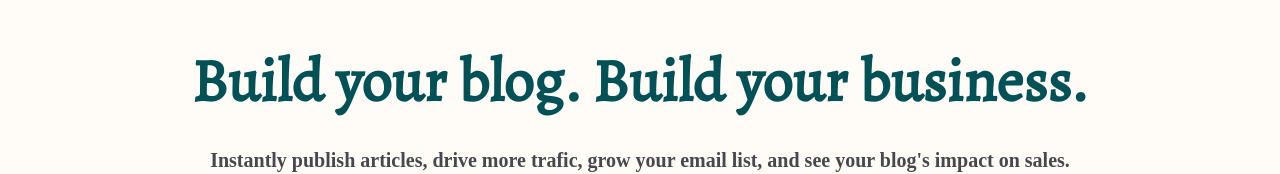
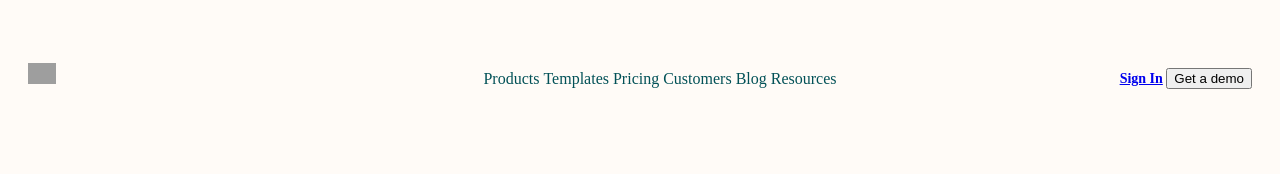
Before and after one commit to gnzrmsrtg/bedu-matcha, a plain HTML site: page index.html in a window 1280 px wide. Shown: the top 174 px of the page. Drawn offline with nearby package versions, Linux system fonts and the light colour scheme; grey boxes are pictures that could not be loaded; a web font is replaced by a local one.

Commit message:
Adding navbar

```diff
--- a/index.html
+++ b/index.html
@@ -9,6 +9,29 @@
     <title>Matcha</title>
 </head>
 <body>
+    <header class="header">
+        <!-- Logo Header -->
+        <a href="/" class="logo">
+            <img src="https://getmatcha.com/wp-content/uploads/2020/01/Icon-green.png" alt="logo-matcha">
+        </a>
+        <!-- Menú de navegación -->
+        <nav class="navbar">
+            <ul class="menu">
+                <li>Products</li>
+                <li>Templates</li>
+                <li>Pricing</li>
+                <li>Customers</li>
+                <li>Blog</li>
+                <li>Resources</li>
+            </ul>
+        </nav>
+        <!-- Botón de Acciones -->
+        <div class="actions">
+            <a href="/login">Sign In</a>
+            <button>Get a demo</button>
+        </div>
+    </header>
+    <section class="main">
         <h1>Build your blog. Build your business.</h1>
         <h4>Instantly publish articles, <strong>drive more trafic</strong>, grow your email list, and see your blog's impact on sales.</h4>
         <form>
@@ -19,5 +42,6 @@
         No credit card required.</p>
         <img class="loguito" src="https://ignos.blog/wp-content/uploads/2021/04/capterra.png" href="https://bedu-fef.netlify.app/" alt="logo-capterra"><br />
         <img class="img_central" src="https://getmatcha.com/wp-content/uploads/2019/09/intro_group_image.png" href="https://bedu-fef.netlify.app/" alt="logo-capterra">
+    </section>
 </body>
 </html>
--- a/styles.css
+++ b/styles.css
@@ -1,5 +1,6 @@
+/* Declaraciones que afectan a toda la página */
+
 body {
-    text-align: center;
     background-color: #fffbf7;
     box-sizing: border-box;
 }
@@ -8,7 +9,55 @@ body {
     box-sizing: inherit;
 }
 
-h1 {
+/* Declaraciones del header y barra de navegación */
+
+.header {
+    margin: 40px 20px 0 20px;
+    font-size: 0;
+}
+
+li {
+    display: inline;
+}
+
+.header > * {
+    display: inline-block;
+    font-size: 16px;
+    line-height: 45px;
+    height: 100%;
+    vertical-align: middle;
+}
+
+.logo {
+    width: 15%;
+}
+
+.logo > img {
+    width: 15%;
+}
+
+.navbar {
+    width: 70%;
+    text-align: center;
+    color: #025157;
+    font-weight: 500;
+}
+
+.actions {
+    width: 15%;
+    text-align: right;
+    font-size: 14px;
+    font-weight: 600;
+}
+
+/* Declaraciones del main */
+
+.main {
+    text-align: center;
+    margin-top: 100px;
+}
+
+.main > h1 {
     color: #025157;
     font-family: "Alegreya", serif;
     font-size: 60px;
@@ -16,19 +65,21 @@ h1 {
     font-weight: 900;
 }
 
-h4 {
+.main > h4 {
     color: #46484c;
     font-family: "Slabo", serif;
     font-size: 20px;
 }
 
-p {
+.main > p {
     color: #8b8b8bcc;
     font-family: Verdana, Geneva, Tahoma, sans-serif;
     font-size: 1em;
 }
 
-form {
+/* Esta es la parte del form "Enter email address" */
+
+.main > form {
     height: 55px;
     margin: 0;
     padding: 0;
@@ -57,6 +108,8 @@ input, button {
     border: none;
 }
 
+/* Estas son las imágenes del main */
+
 img.loguito {
     max-width: 30%;
 }
```
Lines whose indentation alone changed are shown as unchanged.
